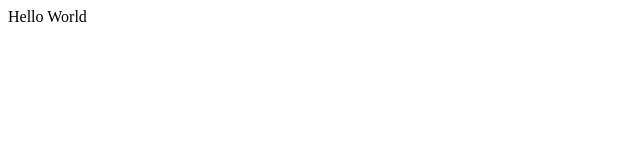
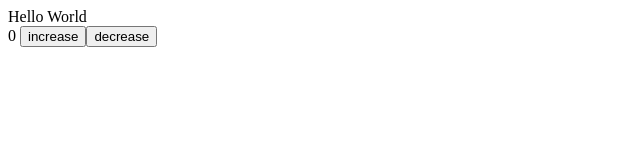
Before and after one commit to JanEberlein/vueSandbox, a plain HTML site: page index.html in a window 1280 px wide. Shown: the whole page, without its empty margins (0-640 px from the left). Drawn offline with nearby package versions, Linux system fonts and the light colour scheme.

Commit message:
adds vue - adds app.js - adds simple counter example

```diff
--- /dev/null
+++ b/app.js
@@ -0,0 +1,9 @@
+const Sandbox = {
+  data() {
+    return {
+      counter: 0
+    }
+  }
+}
+
+Vue.createApp(Sandbox).mount('#app')
--- a/index.html
+++ b/index.html
@@ -3,8 +3,15 @@
 <head>
   <meta charset="UTF-8" />
   <meta name="viewport" content="width=device-width, initial-scale=1.0" />
+  <script src="https://unpkg.com/vue@next"></script>
 </head>
 <body>
   Hello World
+  <div id="app">
+    {{ counter }}
+    <button @click="counter++">increase</button>
+    <button @click="counter--">decrease</button>
+  </div>
+  <script src="app.js"></script>
 </body>
 </html>
```
